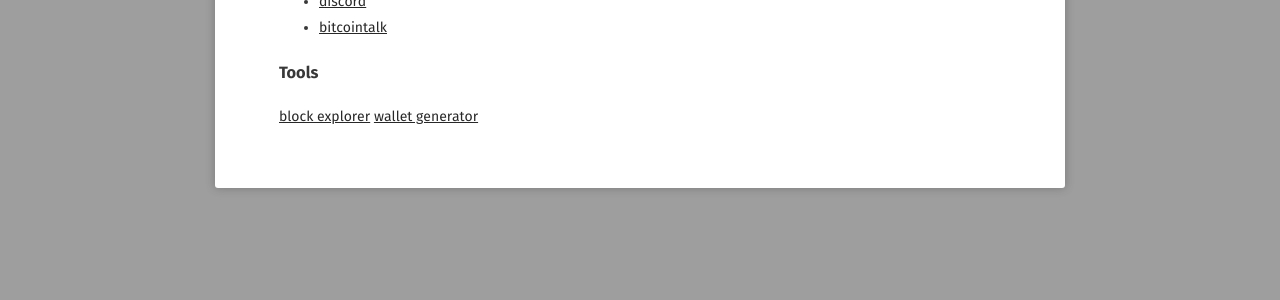
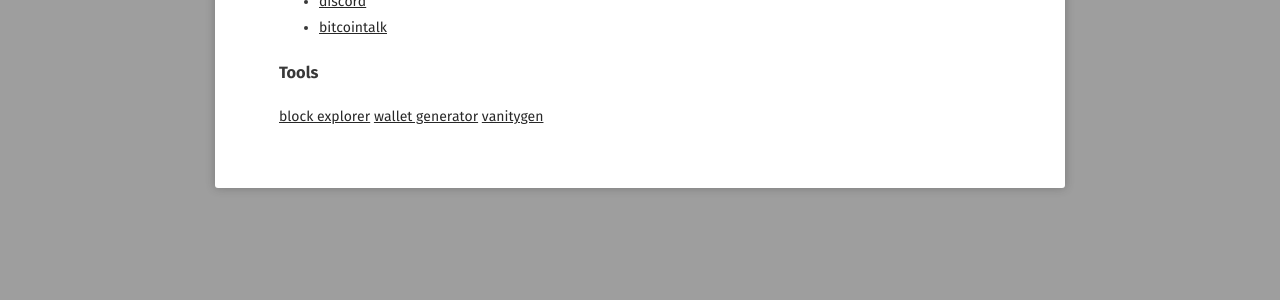
Before and after one commit to AXErunners/axerunners.github.io, a Jekyll site: the page built from resources/index.md, in a window 1280 px wide. Shown: the part 477-777 px from the top of the page. Built offline with Jekyll 4.4.1, drawn with Linux system fonts in a browser that asks for light colours; some web fonts are replaced.

Commit message:
add vanitygen

```diff
--- a/resources/index.md
+++ b/resources/index.md
@@ -19,3 +19,4 @@ comments: false
 ### Tools
 [block explorer](http://207.246.65.114:3001)
 [wallet generator](https://axerunners.github.io/axe-wallet-generator)
+[vanitygen](https://github.com/exploitagency/vanitygen-plus)
```
